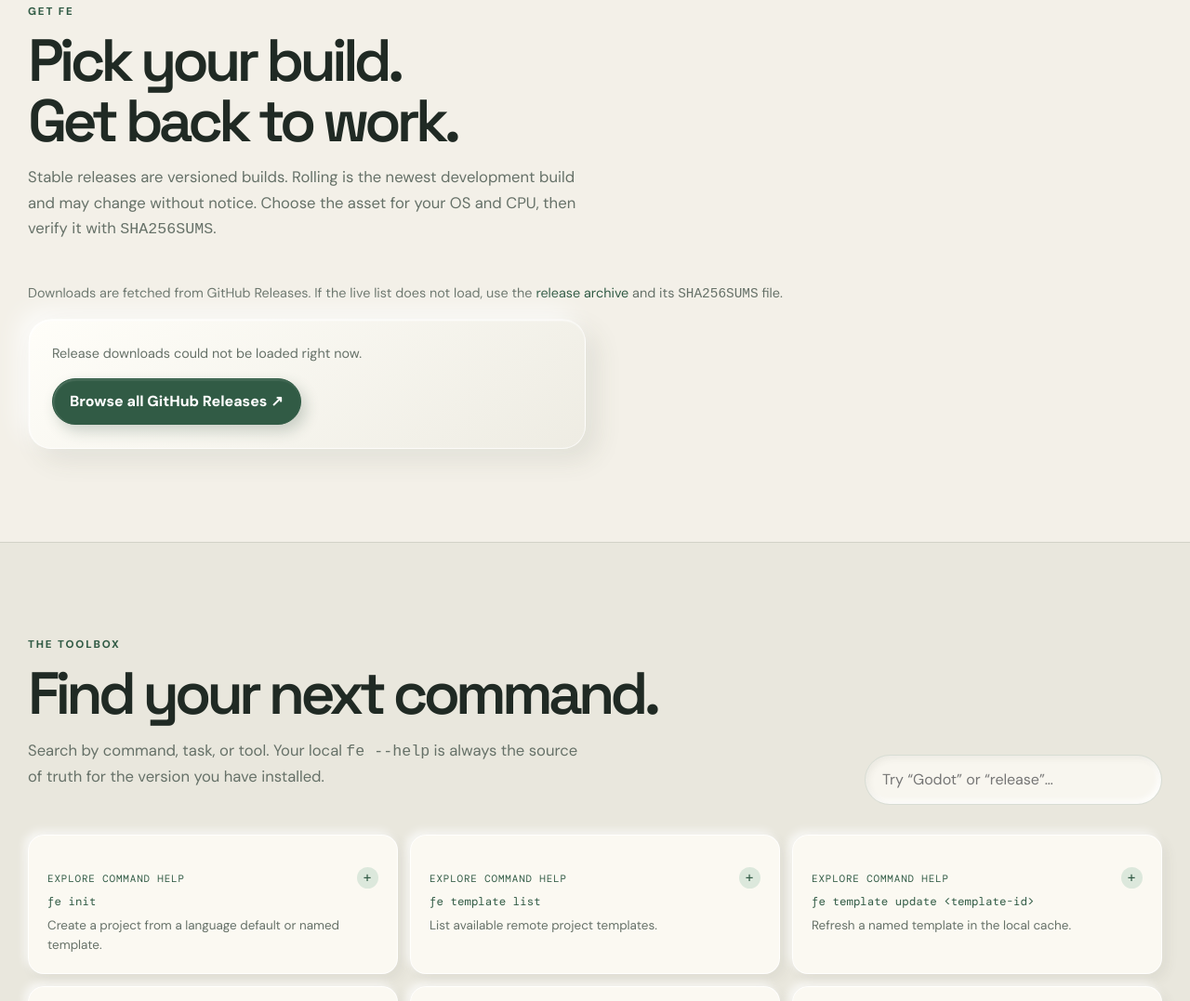
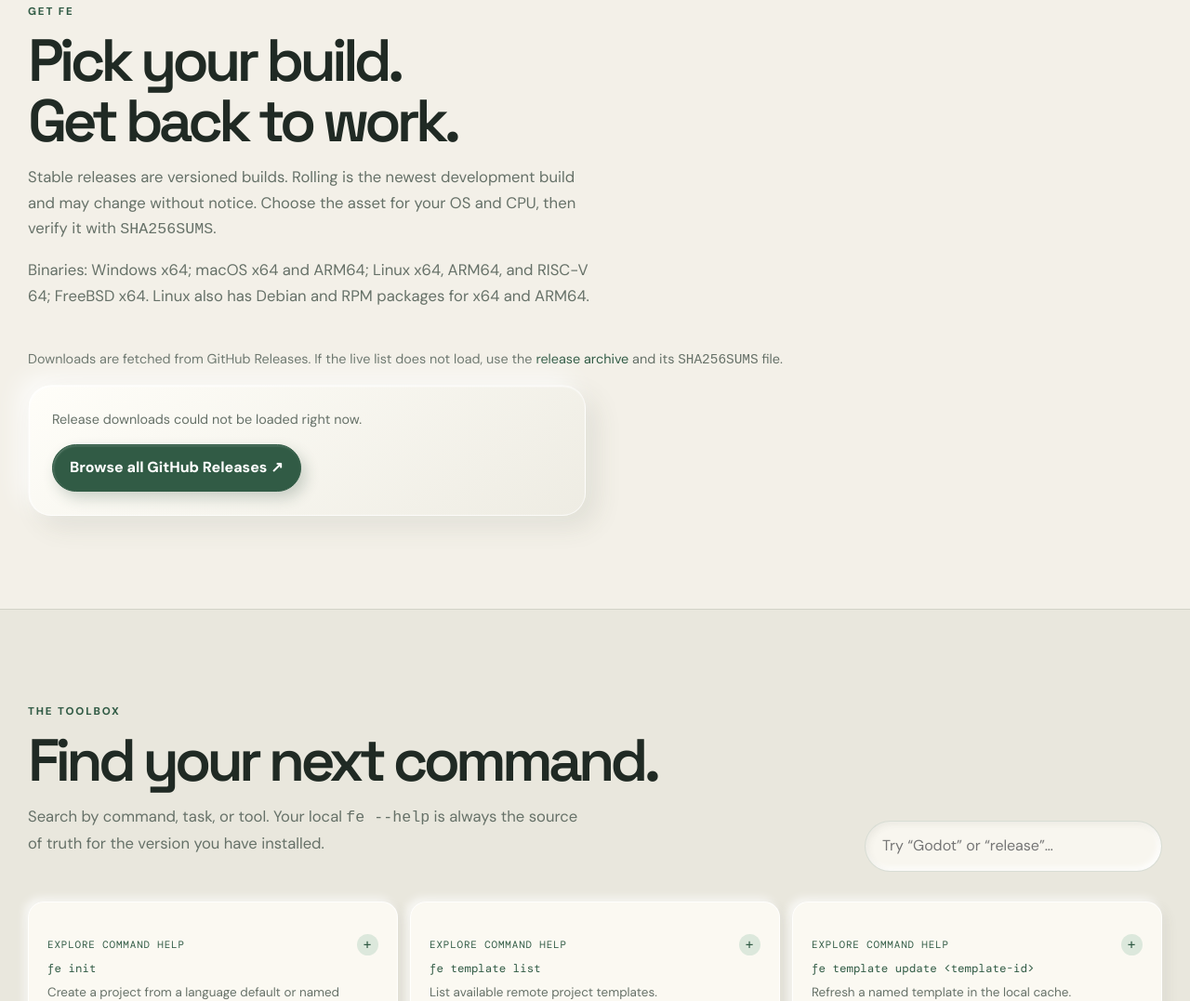
Before and after one commit to flushwhy/fe, a plain HTML site: page docs/site/index.html in a window 1280 px wide. Shown: the part 3743-4820 px from the top of the page at 93% size. Drawn offline with nearby package versions, Linux system fonts and the light colour scheme; no server answers.

Commit message:
docs(site): clarify release assets and local workspace commands

```diff
--- a/docs/site/index.html
+++ b/docs/site/index.html
@@ -354,7 +354,7 @@ butler:
         <div class="section-head reveal">
           <div class="kicker">Get Fe</div>
           <h2>Pick your build.<br>Get back to work.</h2>
-          <p>Stable releases are versioned builds. Rolling is the newest development build and may change without notice. Choose the asset for your OS and CPU, then verify it with <code>SHA256SUMS</code>.</p>
+          <p>Stable releases are versioned builds. Rolling is the newest development build and may change without notice. Choose the asset for your OS and CPU, then verify it with <code>SHA256SUMS</code>.</p><p class="release-status">Binaries: Windows x64; macOS x64 and ARM64; Linux x64, ARM64, and RISC-V 64; FreeBSD x64. Linux also has Debian and RPM packages for x64 and ARM64.</p>
         </div>
         <p class="release-status">Downloads are fetched from GitHub Releases. If the live list does not load, use the <a href="https://github.com/flushwhy/fe/releases" target="_blank" rel="noreferrer">release archive</a> and its <code>SHA256SUMS</code> file.</p>
         <div class="release-grid" id="release-downloads" aria-live="polite">
@@ -599,10 +599,10 @@ butler:
         "fe add": { about:"Write or patch editor and language-server configuration for the current project. It does not install the language server.", usage:["fe add <tool>"], examples:["fe add clangd","fe add ols","fe add zls","fe add gopls"] },
         "fe inspect [path]": { about:"Detect project types and ecosystem markers. This is an inspection command; it does not scaffold or rewrite files.", usage:["fe inspect [path]"], examples:["fe inspect","fe inspect ./game"] },
         "fe preflight": { about:"Inspect required toolchains and run the checks configured for the current project before a build or release.", examples:["fe preflight"] },
-        "fe sync [path]": { about:"Synchronize Fe-managed project files and required local tools for a project on this machine. This is a local workspace operation, not a remote deployment.", usage:["fe sync [path]"], examples:["fe sync","fe sync ./game"] },
-        "fe clean [path]": { about:"Remove Fe-managed project files and registrations. Preview the changes before applying them.", usage:["fe clean [path]"], options:["--dry-run  Preview cleanup without changing files.","--all  Clean all registered projects."], examples:["fe clean --dry-run","fe clean ./game"] },
+        "fe sync [path]": { about:"Synchronize Fe-managed project files and required local tools for a project on this machine. When a Godot project pins a version and no matching global engine exists, sync can install and register a project-managed copy. It is disabled in CI.", usage:["fe sync [path]"], examples:["fe sync","fe sync ./game"] },
+        "fe clean [path]": { about:"Remove only files recorded as Fe-managed and project registrations. Modified files are preserved. Cleanup is for developer machines and is disabled in CI.", usage:["fe clean [path]"], options:["--dry-run  Preview cleanup without changing files.","--all  Clean every registered project.","--yes  Skip the interactive confirmation.","--keep-uninstallers  Retain managed uninstallers."], examples:["fe clean --dry-run","fe clean ./game","fe clean --all --yes"] },
         "fe fix compile-commands": { about:"Repair C/C++ compilation database setup for clangd. For CMake projects, it can generate a real compile_commands.json rather than an empty placeholder.", usage:["fe fix compile-commands [path]"], examples:["fe fix compile-commands"] },
-        "fe gumroad release": { about:"Upload a stable release to the configured Gumroad product. This is separate from the itch.io Butler publishing path.", usage:["fe gumroad release"], examples:["fe gumroad release --help"] },
+        "fe gumroad release": { about:"Upload files from the existing artifact manifest to a pre-created Gumroad product configured for this stable version. Requires the Gumroad CLI to be installed and authenticated.", usage:["fe gumroad release"], options:["--version <version>  Stable release version (defaults to butler.userversion).","--dir <directory>  Artifact directory (defaults to butler.directory).","--dry-run  Validate the product and show the upload plan without uploading."], examples:["fe gumroad release --dry-run","fe gumroad release --version 1.2.3"] },
         "fe check [path]": { about:"Run available language-aware static analyzers against the project or a selected path.", usage:["fe check [path]"], examples:["fe check","fe check ./src"] },
         "fe doctor": { about:"Check whether required tools are installed and whether project configuration is valid.", examples:["fe doctor"] },
         "fe validate": { about:"Run pre-flight checks on project configuration and paths before starting a workflow.", examples:["fe validate"] },
```
